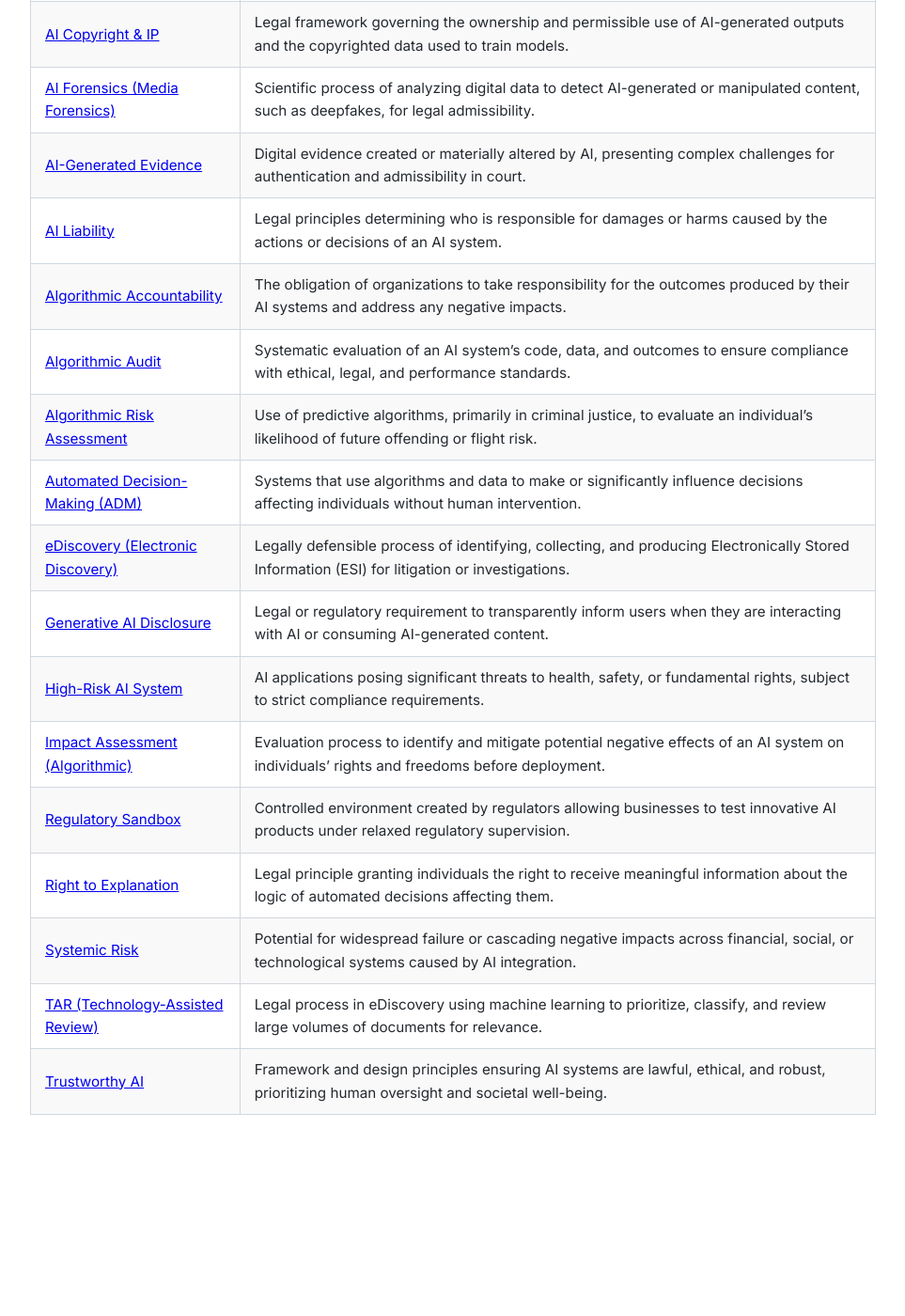
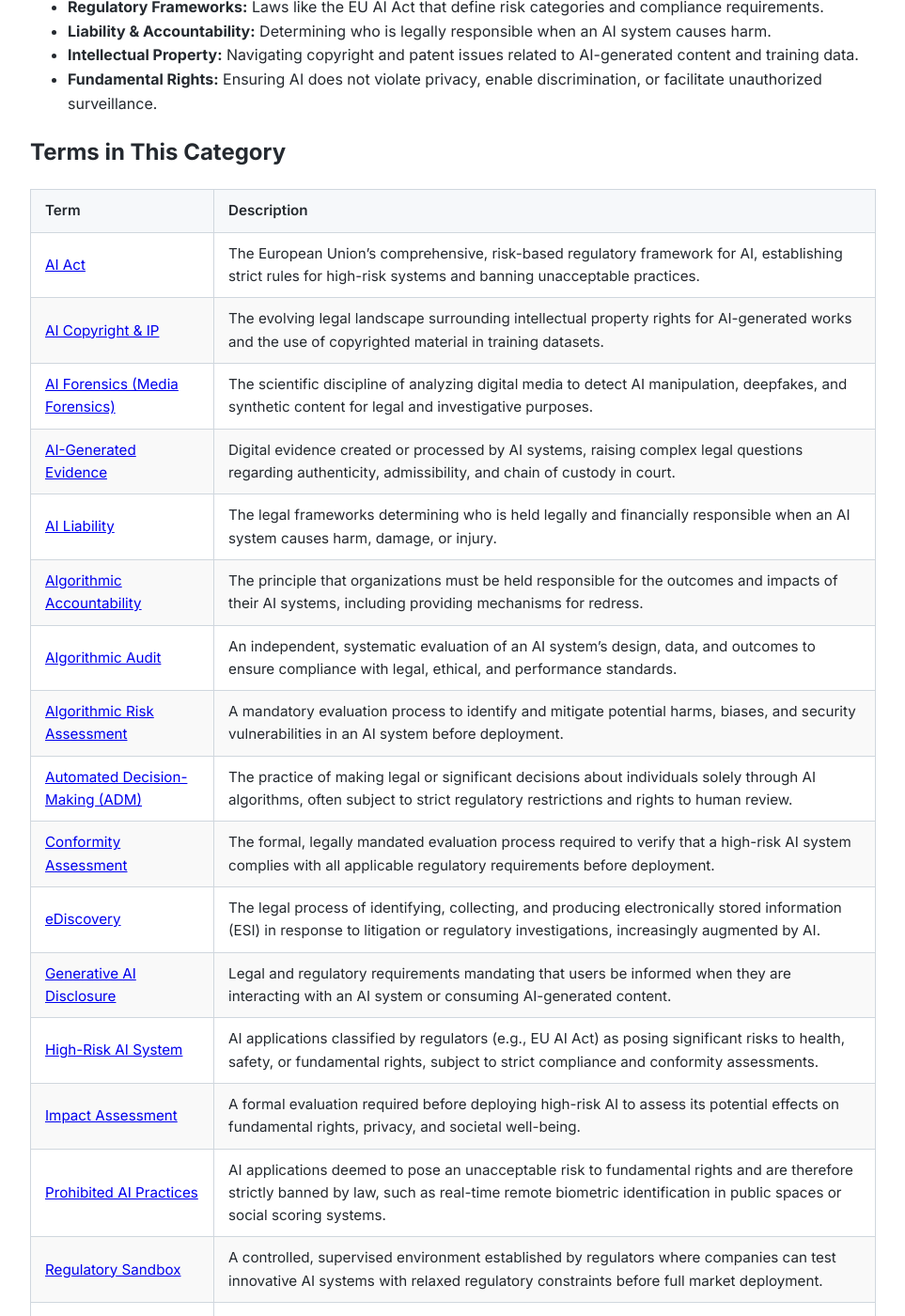
Before and after one commit to alexnubla/ai-dictionary, a Jekyll site: the page built from categories/legal-ai.md, in a window 1280 px wide and 1400 px high, scrolled down 472 px. Shown: the whole window at 94% size, without its empty margins (158-1121 px from the left). Built offline with Jekyll 4.4.1, drawn with Linux system fonts in a browser that asks for light colours; our own code applies the rules of GitHub Pages for plain Markdown files; before the commit the page ends 1718 px from its top, so only the background shows below that; some of the changed text lies outside the part shown.

Commit message:
Update legal-ai.md

```diff
--- a/categories/legal-ai.md
+++ b/categories/legal-ai.md
@@ -1,26 +1,56 @@
+---
+title: "Legal AI"
+description: "AI terminology, regulatory frameworks, and legal principles governing AI systems"
+---
+
 # ⚖️ Legal AI
 
-Legal frameworks, regulatory standards, and ethical principles governing the development, deployment, and oversight of artificial intelligence systems. This category covers the intersection of AI with compliance, intellectual property, and the justice system.
+AI terminology, regulatory frameworks, and legal principles governing AI systems, focusing on compliance, liability, and the protection of fundamental rights.
+
+## What is Legal AI?
+
+Legal AI encompasses the laws, regulations, and legal frameworks that dictate how AI systems can be developed, deployed, and used. As AI becomes more powerful, governments worldwide are establishing strict legal boundaries to ensure safety, protect privacy, and prevent discrimination.
+
+Legal AI includes:
+- **Regulatory Frameworks:** Laws like the EU AI Act that define risk categories and compliance requirements.
+- **Liability & Accountability:** Determining who is legally responsible when an AI system causes harm.
+- **Intellectual Property:** Navigating copyright and patent issues related to AI-generated content and training data.
+- **Fundamental Rights:** Ensuring AI does not violate privacy, enable discrimination, or facilitate unauthorized surveillance.
 
 ## Terms in This Category
 
 | Term | Description |
 |------|-------------|
-| [AI Act](/ai-dictionary/terms/ai-act/) | Comprehensive EU regulation establishing a risk-based framework for the development, deployment, and use of artificial intelligence systems. |
-| [AI Copyright & IP](/ai-dictionary/terms/ai-copyright-ip/) | Legal framework governing the ownership and permissible use of AI-generated outputs and the copyrighted data used to train models. |
-| [AI Forensics (Media Forensics)](/ai-dictionary/terms/ai-forensics/) | Scientific process of analyzing digital data to detect AI-generated or manipulated content, such as deepfakes, for legal admissibility. |
-| [AI-Generated Evidence](/ai-dictionary/terms/ai-generated-evidence/) | Digital evidence created or materially altered by AI, presenting complex challenges for authentication and admissibility in court. |
-| [AI Liability](/ai-dictionary/terms/ai-liability/) | Legal principles determining who is responsible for damages or harms caused by the actions or decisions of an AI system. |
-| [Algorithmic Accountability](/ai-dictionary/terms/algorithmic-accountability/) | The obligation of organizations to take responsibility for the outcomes produced by their AI systems and address any negative impacts. |
-| [Algorithmic Audit](/ai-dictionary/terms/algorithmic-audit/) | Systematic evaluation of an AI system's code, data, and outcomes to ensure compliance with ethical, legal, and performance standards. |
-| [Algorithmic Risk Assessment](/ai-dictionary/terms/algorithmic-risk-assessment/) | Use of predictive algorithms, primarily in criminal justice, to evaluate an individual's likelihood of future offending or flight risk. |
-| [Automated Decision-Making (ADM)](/ai-dictionary/terms/automated-decision-making/) | Systems that use algorithms and data to make or significantly influence decisions affecting individuals without human intervention. |
-| [eDiscovery (Electronic Discovery)](/ai-dictionary/terms/ediscovery/) | Legally defensible process of identifying, collecting, and producing Electronically Stored Information (ESI) for litigation or investigations. |
-| [Generative AI Disclosure](/ai-dictionary/terms/generative-ai-disclosure/) | Legal or regulatory requirement to transparently inform users when they are interacting with AI or consuming AI-generated content. |
-| [High-Risk AI System](/ai-dictionary/terms/high-risk-ai-system/) | AI applications posing significant threats to health, safety, or fundamental rights, subject to strict compliance requirements. |
-| [Impact Assessment (Algorithmic)](/ai-dictionary/terms/impact-assessment/) | Evaluation process to identify and mitigate potential negative effects of an AI system on individuals' rights and freedoms before deployment. |
-| [Regulatory Sandbox](/ai-dictionary/terms/regulatory-sandbox/) | Controlled environment created by regulators allowing businesses to test innovative AI products under relaxed regulatory supervision. |
-| [Right to Explanation](/ai-dictionary/terms/right-to-explanation/) | Legal principle granting individuals the right to receive meaningful information about the logic of automated decisions affecting them. |
-| [Systemic Risk](/ai-dictionary/terms/systemic-risk/) | Potential for widespread failure or cascading negative impacts across financial, social, or technological systems caused by AI integration. |
-| [TAR (Technology-Assisted Review)](/ai-dictionary/terms/tar-technology-assisted-review/) | Legal process in eDiscovery using machine learning to prioritize, classify, and review large volumes of documents for relevance. |
-| [Trustworthy AI](/ai-dictionary/terms/trustworthy-ai/) | Framework and design principles ensuring AI systems are lawful, ethical, and robust, prioritizing human oversight and societal well-being. |
+| [AI Act](/ai-dictionary/terms/ai-act/) | The European Union's comprehensive, risk-based regulatory framework for AI, establishing strict rules for high-risk systems and banning unacceptable practices. |
+| [AI Copyright & IP](/ai-dictionary/terms/ai-copyright-ip/) | The evolving legal landscape surrounding intellectual property rights for AI-generated works and the use of copyrighted material in training datasets. |
+| [AI Forensics (Media Forensics)](/ai-dictionary/terms/ai-forensics/) | The scientific discipline of analyzing digital media to detect AI manipulation, deepfakes, and synthetic content for legal and investigative purposes. |
+| [AI-Generated Evidence](/ai-dictionary/terms/ai-generated-evidence/) | Digital evidence created or processed by AI systems, raising complex legal questions regarding authenticity, admissibility, and chain of custody in court. |
+| [AI Liability](/ai-dictionary/terms/ai-liability/) | The legal frameworks determining who is held legally and financially responsible when an AI system causes harm, damage, or injury. |
+| [Algorithmic Accountability](/ai-dictionary/terms/algorithmic-accountability/) | The principle that organizations must be held responsible for the outcomes and impacts of their AI systems, including providing mechanisms for redress. |
+| [Algorithmic Audit](/ai-dictionary/terms/algorithmic-audit/) | An independent, systematic evaluation of an AI system's design, data, and outcomes to ensure compliance with legal, ethical, and performance standards. |
+| [Algorithmic Risk Assessment](/ai-dictionary/terms/algorithmic-risk-assessment/) | A mandatory evaluation process to identify and mitigate potential harms, biases, and security vulnerabilities in an AI system before deployment. |
+| [Automated Decision-Making (ADM)](/ai-dictionary/terms/automated-decision-making/) | The practice of making legal or significant decisions about individuals solely through AI algorithms, often subject to strict regulatory restrictions and rights to human review. |
+| [Conformity Assessment](/ai-dictionary/terms/conformity-assessment/) | The formal, legally mandated evaluation process required to verify that a high-risk AI system complies with all applicable regulatory requirements before deployment. |
+| [eDiscovery](/ai-dictionary/terms/ediscovery/) | The legal process of identifying, collecting, and producing electronically stored information (ESI) in response to litigation or regulatory investigations, increasingly augmented by AI. |
+| [Generative AI Disclosure](/ai-dictionary/terms/generative-ai-disclosure/) | Legal and regulatory requirements mandating that users be informed when they are interacting with an AI system or consuming AI-generated content. |
+| [High-Risk AI System](/ai-dictionary/terms/high-risk-ai-system/) | AI applications classified by regulators (e.g., EU AI Act) as posing significant risks to health, safety, or fundamental rights, subject to strict compliance and conformity assessments. |
+| [Impact Assessment](/ai-dictionary/terms/impact-assessment/) | A formal evaluation required before deploying high-risk AI to assess its potential effects on fundamental rights, privacy, and societal well-being. |
+| [Prohibited AI Practices](/ai-dictionary/terms/prohibited-ai-practices/) | AI applications deemed to pose an unacceptable risk to fundamental rights and are therefore strictly banned by law, such as real-time remote biometric identification in public spaces or social scoring systems. |
+| [Regulatory Sandbox](/ai-dictionary/terms/regulatory-sandbox/) | A controlled, supervised environment established by regulators where companies can test innovative AI systems with relaxed regulatory constraints before full market deployment. |
+| [Right to Explanation](/ai-dictionary/terms/right-to-explanation/) | A legal right (e.g., under GDPR) granting individuals the ability to demand a meaningful explanation of the logic behind an automated decision that affects them. |
+| [Systemic Risk](/ai-dictionary/terms/systemic-risk/) | The potential for advanced, highly capable AI models to cause widespread, society-level harm, including threats to democratic processes, public safety, or critical infrastructure. |
+| [TAR (Technology-Assisted Review)](/ai-dictionary/terms/tar-technology-assisted-review/) | The use of machine learning and AI to prioritize and classify large volumes of documents during the legal eDiscovery process, significantly reducing manual review time. |
+| [Trustworthy AI](/ai-dictionary/terms/trustworthy-ai/) | A legal and ethical framework ensuring AI systems are lawful, ethical, and robust throughout their entire lifecycle to maintain public trust. |
+
+## Why Legal AI Matters
+
+Navigating the legal landscape of AI is no longer optional for organizations. Legal AI considerations impact:
+- **Market Access:** Non-compliance with frameworks like the EU AI Act can result in massive fines and product bans.
+- **Litigation Risk:** Clear liability frameworks are essential to protect organizations from lawsuits arising from AI errors.
+- **Consumer Trust:** Legal compliance and transparency are foundational to building and maintaining user trust.
+- **Innovation Pace:** Regulatory sandboxes and clear guidelines help organizations innovate confidently within legal boundaries.
+
+Understanding legal AI ensures organizations can deploy powerful technologies while remaining compliant, ethical, and legally protected.
+
+---
+*[← Back to Home]({{ site.baseurl }}/)* | *[View All Terms]({{ site.baseurl }}/terms/)*
```
